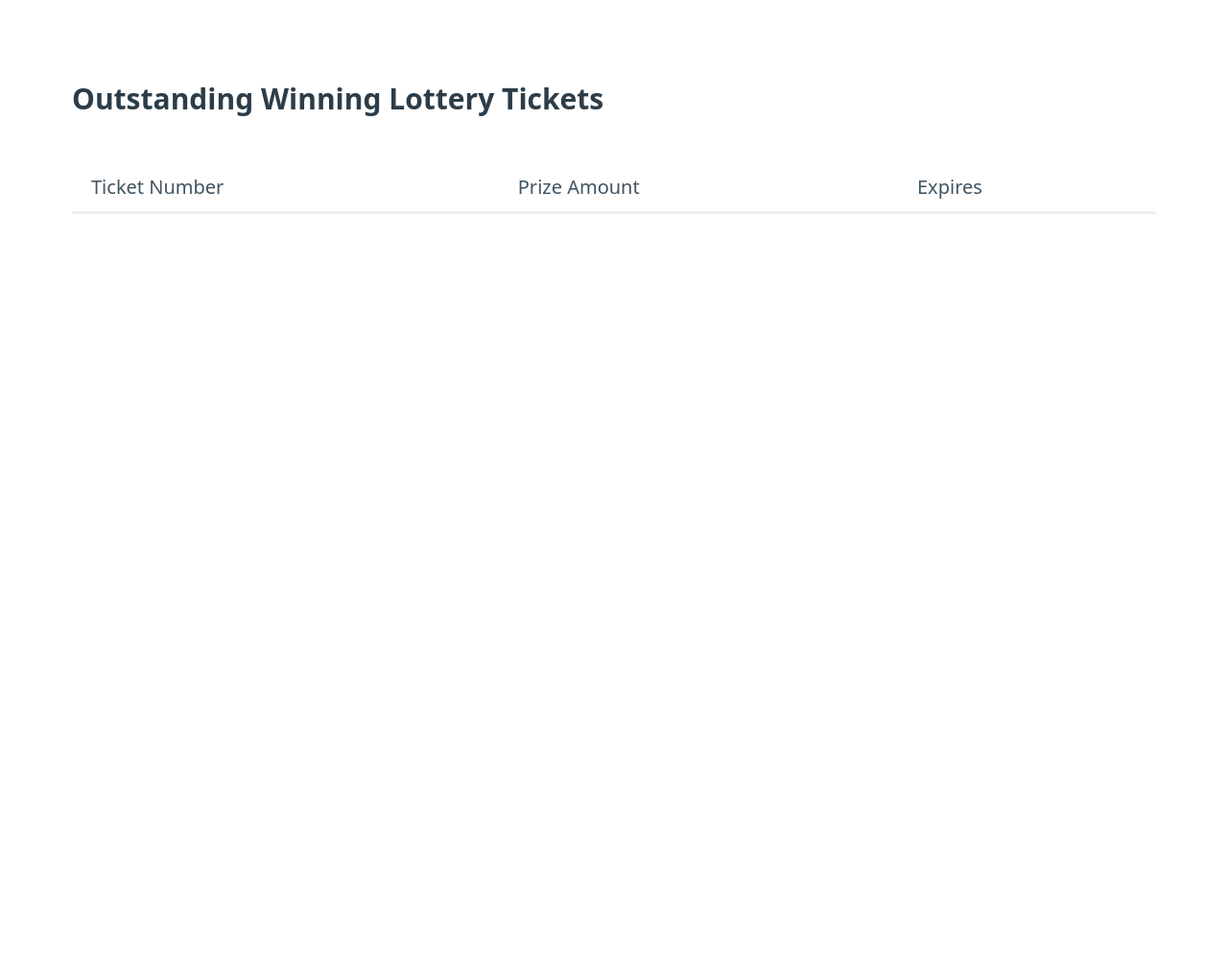
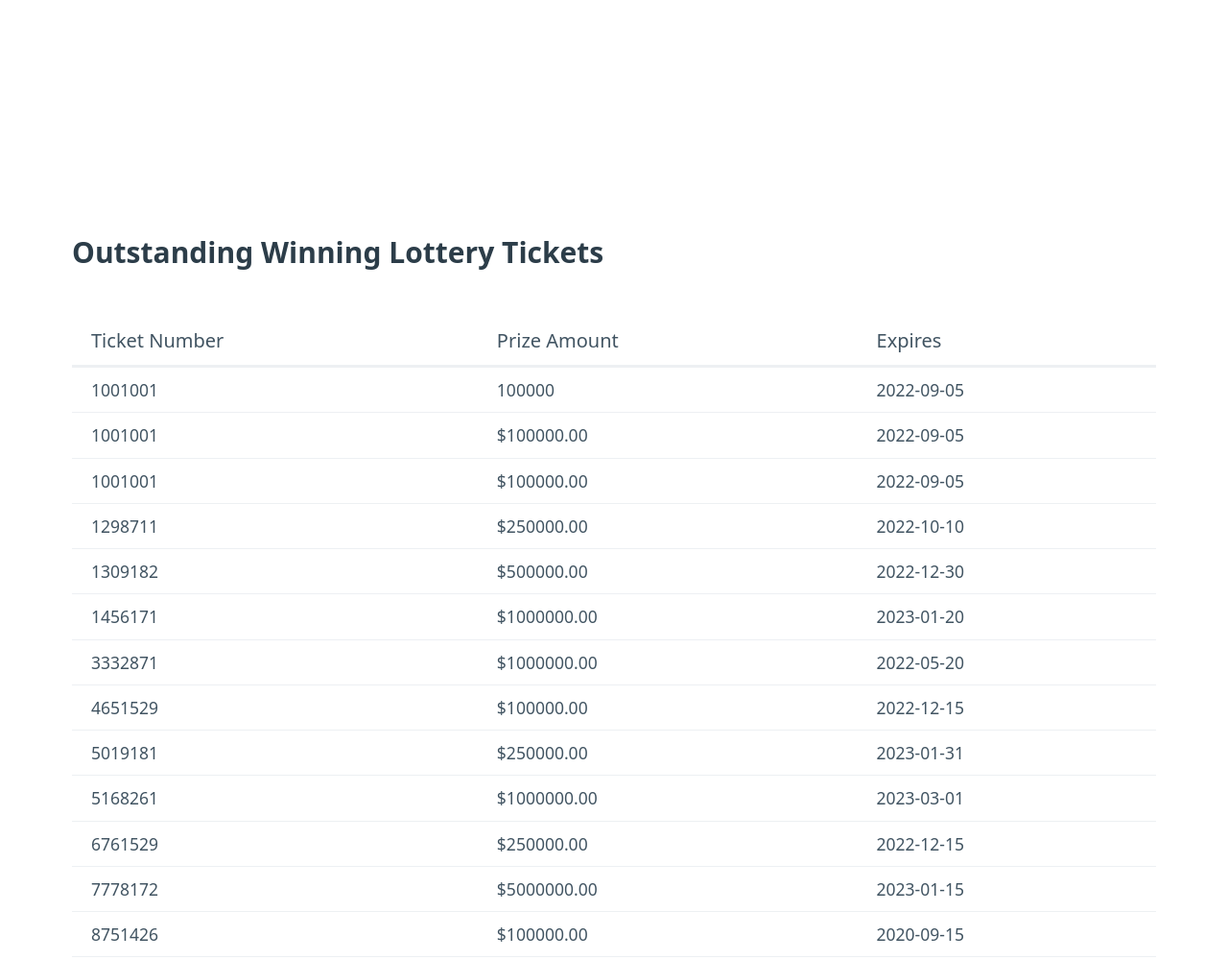
Before and after one commit to Will01115/WorkBook-5, a plain HTML site: page Exercises/LotteryTickets/index.html in a window 1280 px wide. Shown: the whole page at 96% size. Before the commit the page ends 800 px from the top, so only its background shows below. Drawn offline with nearby package versions, Linux system fonts and the light colour scheme.

Commit message:
Lottery ticket

```diff
--- a/Exercises/LotteryTickets/index.html
+++ b/Exercises/LotteryTickets/index.html
@@ -4,16 +4,17 @@
     <meta charset="UTF-8" />
     <meta http-equiv="X-UA-Compatible" content="IE=edge" />
     <meta name="viewport" content="width=device-width, initial-scale=1.0" />
-    <title>Lotery Ticket</title>
+    <title>Lottery Tickets</title>
     <link
       rel="stylesheet"
       href="https://cdn.jsdelivr.net/npm/@picocss/pico@1/css/pico.classless.min.css"
     />
   </head>
   <body>
+    <header></header>
     <main>
       <h3>Outstanding Winning Lottery Tickets</h3>
-      <table id="winningTicketsTbl">
+      <table id="winning-tickets-tbl">
         <thead>
           <tr>
             <th>Ticket Number</th>
@@ -21,12 +22,22 @@
             <th>Expires</th>
           </tr>
         </thead>
-        <tbody id="winningTicketsTblBody"></tbody>
+        <tbody id="winning-tickets-tbl-body">
+          <tr>
+            <td>1001001</td>
+            <td>100000</td>
+            <td>2022-09-05</td>
+          </tr>
+          <tr>
+            <td>1001001</td>
+            <td>$100000.00</td>
+            <td>2022-09-05</td>
+          </tr>
+        </tbody>
       </table>
     </main>
     <footer></footer>
     <script>
-      "use strict";
       let winningTickets = [
         { tixNum: "1001001", expires: "2022-09-05", prize: 100000 },
         { tixNum: "1298711", expires: "2022-10-10", prize: 250000 },
@@ -40,8 +51,34 @@
         { tixNum: "7778172", expires: "2023-01-15", prize: 5000000 },
         { tixNum: "8751426", expires: "2020-09-15", prize: 100000 },
       ];
+      function buildTicketRow(tbody, theTicket) {
+        let row = document.createElement("tr");
+        tbody.appendChild(row);
+        // let row = tbody.insertRow(-1);
 
-      function loadWinningTicketsTable() {}
+        let cell1 = document.createElement("td");
+        row.appendChild(cell1);
+        // let cell1 = row.insertCell(0);
+        cell1.innerText = theTicket.tixNum;
+
+        let cell2 = row.insertCell(1);
+        cell2.innerText = "$" + theTicket.prize.toFixed(2);
+
+        let cell3 = row.insertCell(2);
+        cell3.innerText = theTicket.expires;
+      }
+
+      function loadWinningTicketsTable() {
+        const ticketsTblBody = document.querySelector(
+          "#winning-tickets-tbl-body"
+        );
+
+        for (const ticket of winningTickets) {
+          buildTicketRow(ticketsTblBody, ticket);
+        }
+      }
+
+      loadWinningTicketsTable();
     </script>
   </body>
 </html>
```
